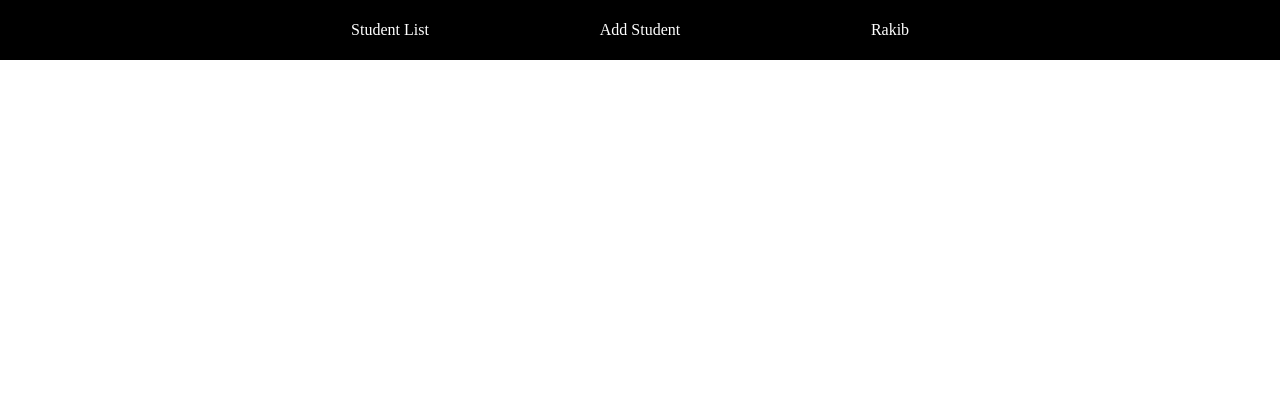
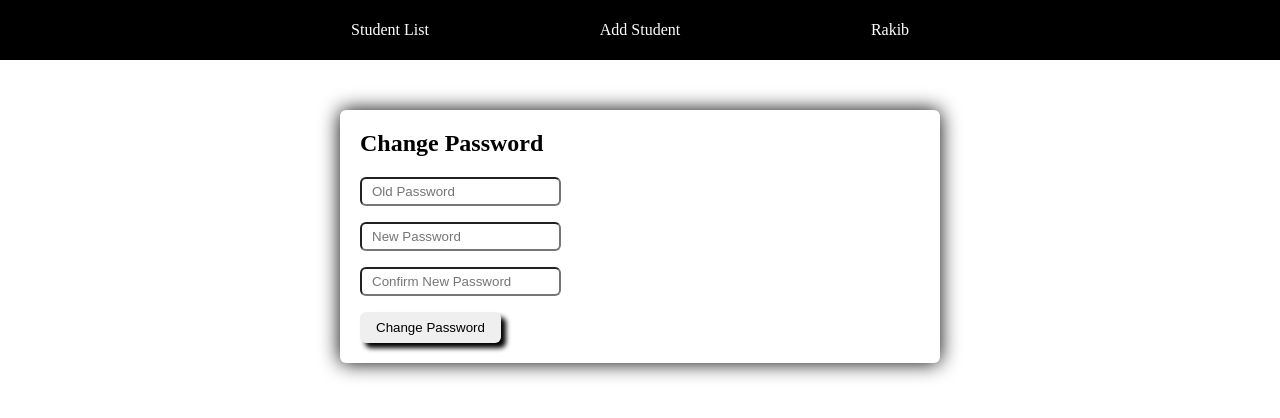
Before and after one commit to asif-daffodil/ia18wdev, a PHP site: page /changePassword.php in a window 1280 px wide. Shown: the top 418 px of the page. Run offline with PHP 8.4, Linux system fonts and the light colour scheme; a user stored in the database is signed in.

Commit message:
feb-13-2022

```diff
--- a/crud/assets/css/style.css
+++ b/crud/assets/css/style.css
@@ -55,7 +55,8 @@ nav > ul li .dd {
   margin: auto;
 }
 
-.loginform {
+.loginform,
+.changePassForm {
   width: 600px;
   padding: 20px;
   border-radius: 6px;
@@ -64,19 +65,23 @@ nav > ul li .dd {
   margin: 50px auto;
 }
 
-.loginform h2 {
+.loginform h2,
+.changePassForm h2 {
   margin-bottom: 20px;
 }
 
 .loginform input[type="text"],
-.loginform input[type="password"] {
+.loginform input[type="password"],
+.changePassForm input[type="text"],
+.changePassForm input[type="password"] {
   display: block;
   border-radius: 6px;
   padding: 5px 10px;
   margin-bottom: 16px;
 }
 
-.loginform input[type="submit"] {
+.loginform input[type="submit"],
+.changePassForm input[type="submit"] {
   border-width: 0;
   padding: 8px 16px;
   cursor: pointer;
--- a/crud/assets/css/style.scss
+++ b/crud/assets/css/style.scss
@@ -46,7 +46,8 @@ nav {
   margin: auto;
 }
 
-.loginform {
+.loginform,
+.changePassForm {
   width: 600px;
   padding: 20px;
   border-radius: 6px;
--- /dev/null
+++ b/crud/changePassValidation.php
@@ -0,0 +1,56 @@
+<?php
+    if (!isset($_SESSION['uname'])) {
+        header("location: index.php");
+    }
+    if ($_SERVER['REQUEST_METHOD'] == 'POST') {
+        $errs = [];
+        $uname = $_SESSION['uname'];
+        $opass = safe($_POST['opass']);
+        $npass = safe($_POST['npass']);
+        $cnpass = safe($_POST['cnpass']);
+
+        $getUserInfo = $conn->query("SELECT * FROM `users` WHERE `uname` = '$uname'");
+        $userInfo = $getUserInfo->fetch_object();
+
+        if (empty($opass)) {
+            $errs['opass'] = "Please provide the old password";
+        }else{
+            if(md5($opass) != $userInfo->pass) {
+                $errs['opass'] = "Password dodnot matched";
+            }else{
+                $crrOpass = $opass;
+            }
+        }
+        if (empty($npass)) {
+            $errs['npass'] = "Please provide the new password";
+        }elseif(strlen($npass) < 6){
+            $errs['npass'] = "Please provide a strong new password";
+        }elseif(md5($npass) == $userInfo->pass){
+            $errs['npass'] = "Please dont provide the previous password";
+        }else{
+            $crrNpass = $npass;
+        }
+
+        if (empty($cnpass)) {
+            $errs['cnpass'] = "Please provide the confirm password";
+        }elseif($cnpass != $npass){
+            $errs['cnpass'] = "Confirm password doesnt matched with the new password";
+        }else{
+            if(isset($crrNpass)){
+                $crrCnpass = $cnpass;
+            }
+        }
+
+        if(isset($crrOpass) && isset($crrNpass) && isset($crrCnpass)){
+           $crrCnpass = $conn->real_escape_string(md5($crrCnpass));
+           $id = $userInfo->id;
+           $updatePass = $conn->query("UPDATE `users` SET `pass` = '$crrCnpass' WHERE `id` = $id");
+           if(!$updatePass){
+               $errs['uppass'] = "Something went wrong";
+           }else{
+               $sMsg = "<div style='color:green'>Password changed Successfully</div>";
+                echo "<script>setInterval(() => {location.href='index.php'}, 2);</script>";
+           }
+        }
+    }
+?>
--- a/crud/changePassword.php
+++ b/crud/changePassword.php
@@ -1,3 +1,16 @@
-<?php include_once("./header.php") ?>
-
+<?php include_once("./header.php"); include_once("./changePassValidation.php") ?>
+<div class="container">
+    <div class="changePassForm">
+        <h2>Change Password</h2>
+        <?php if(isset($errs)){foreach ($errs as $err){ ?>
+            <div style="color:red"><?= $err; ?></div>
+        <?php } echo $sMsg ?? null; } ?>
+        <form action="" method="post">
+            <input type="password" placeholder="Old Password" name="opass">
+            <input type="password" placeholder="New Password" name="npass">
+            <input type="password" placeholder="Confirm New Password" name="cnpass">
+            <input type="submit" value="Change Password">
+        </form>
+    </div>
+</div>
 <?php include_once("./footer.php") ?>
```
Also changed, not shown: crud/ia18crud.sql (added, +67 -0 lines), 1 other file.
